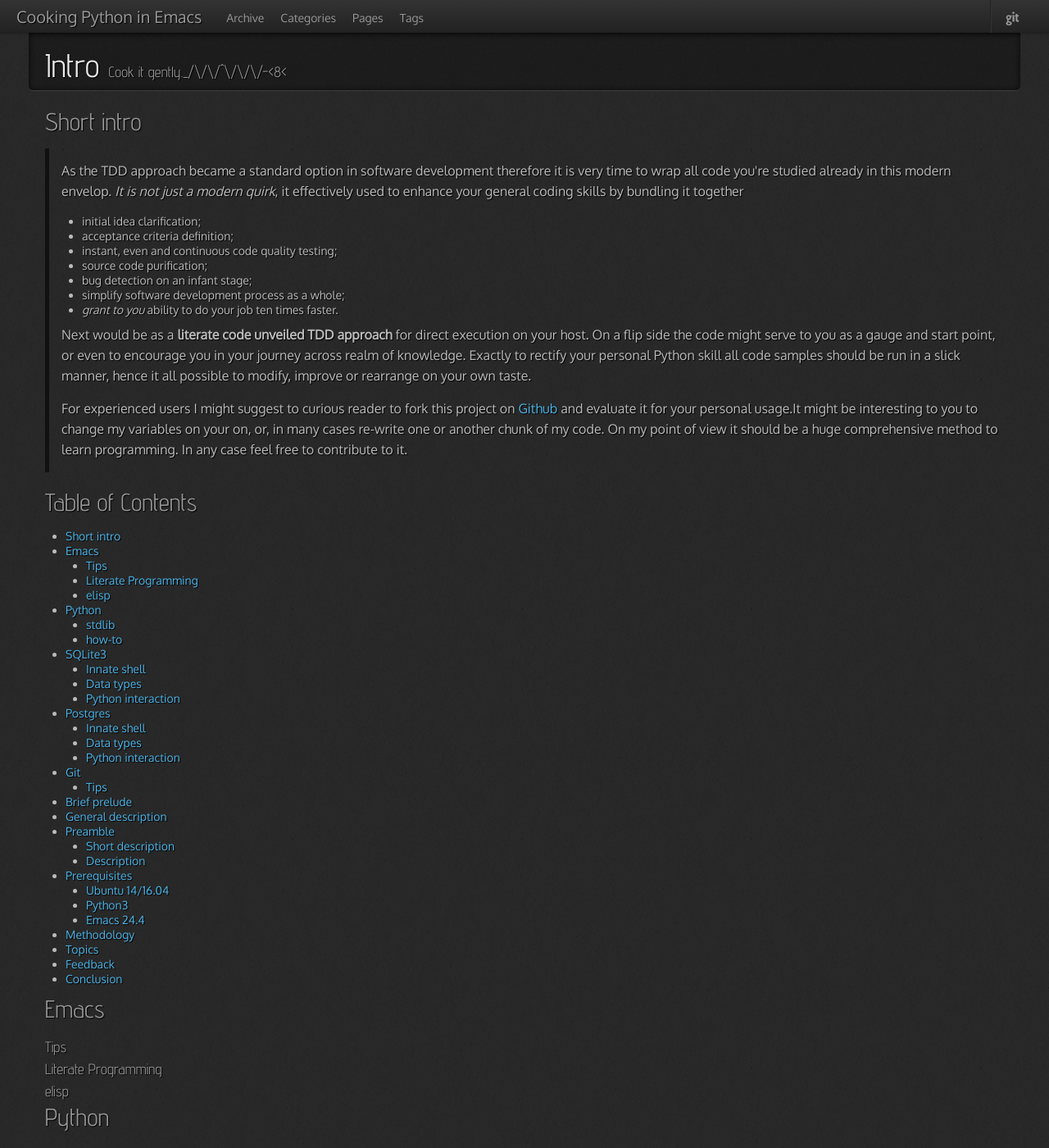
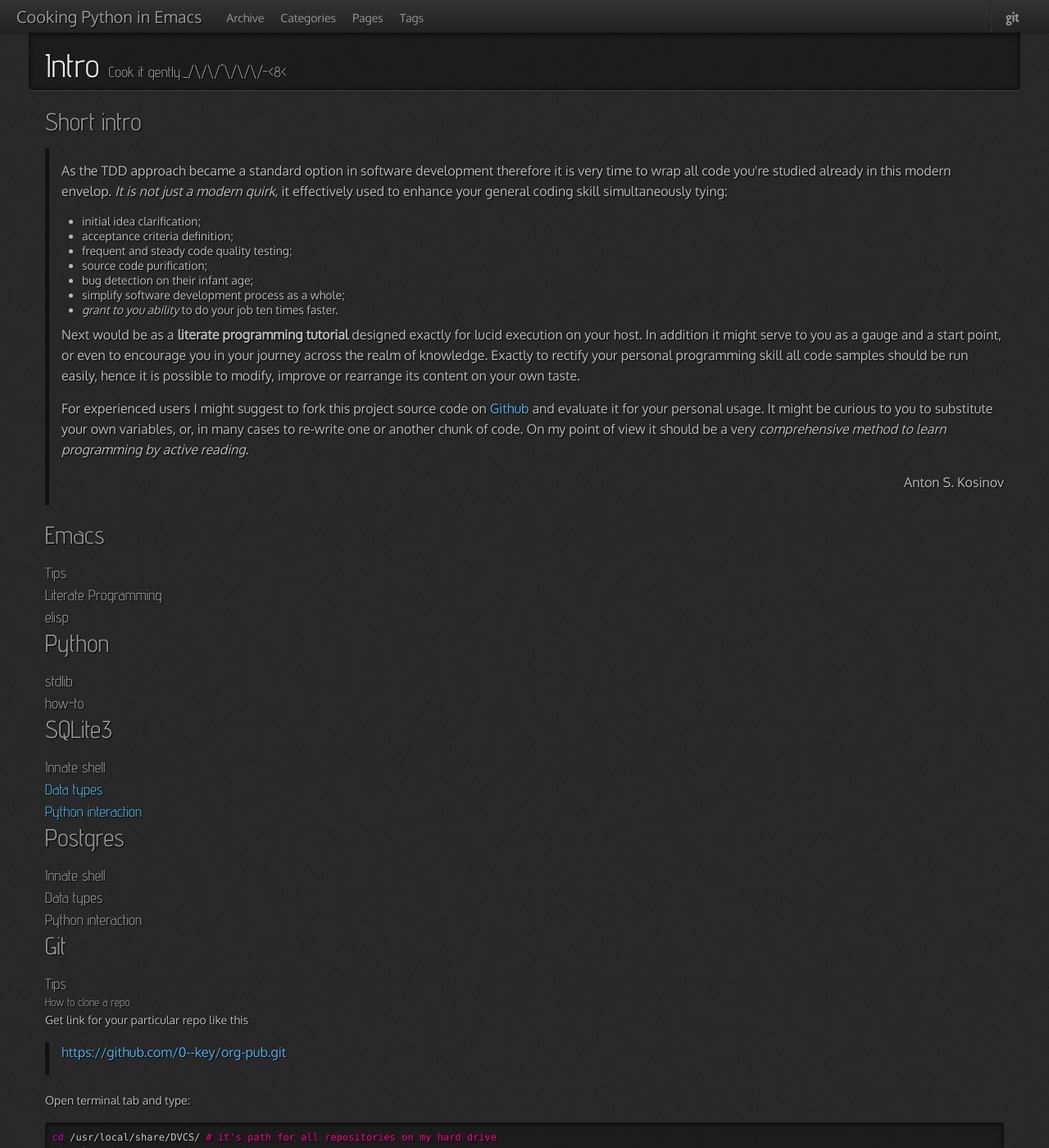
Before and after one commit to 0--key/0--key.github.io, a Jekyll site: the page built from _posts/2016-08-24-index.html, in a window 1280 px wide and 1400 px high. Shown: the whole window at 82% size. Built offline with Jekyll 4.4.1, drawn with Linux system fonts in a browser that asks for light colours; nearby versions of some CDN libraries.

Commit message:
Improved index page with inset strict html test

```diff
--- a/_posts/2016-08-24-index.html
+++ b/_posts/2016-08-24-index.html
@@ -19,167 +19,113 @@ tags: [sotfware development, emacs, Python, learning]
 As the TDD approach became a standard option in software development
 therefore it is very time to wrap all code you're studied already in
 this modern envelop. <i>It is not just a modern quirk</i>, it effectively
-used to enhance your general coding skills by bundling it together
+used to enhance your general coding skill simultaneously tying:
 </p>
+
 <ul class="org-ul">
 <li>initial idea clarification;</li>
 <li>acceptance criteria definition;</li>
-<li>instant, even and continuous code quality testing;</li>
+<li>frequent and steady code quality testing;</li>
 <li>source code purification;</li>
-<li>bug detection on an infant stage;</li>
+<li>bug detection on their infant age;</li>
 <li>simplify software development process as a whole;</li>
-<li><i>grant to you</i> ability to do your job ten times faster.</li>
+<li><i>grant to you ability</i> to do your job ten times faster.</li>
 </ul>
 
 <p>
-Next would be as a <b>literate code unveiled TDD approach</b> for direct
-execution on your host. On a flip side the code might serve to you
-as a gauge and start point, or even to encourage you in your journey
-across realm of knowledge. Exactly to rectify your personal Python
-skill all code samples should be run in a slick manner, hence it all
-possible to modify, improve or rearrange on your own taste.
+Next would be as a <b>literate programming tutorial</b> designed exactly
+for lucid execution on your host. In addition it might serve to you
+as a gauge and a start point, or even to encourage you in your
+journey across the realm of knowledge. Exactly to rectify your
+personal programming skill all code samples should be run easily,
+hence it is possible to modify, improve or rearrange its content on
+your own taste.
 </p>
 
 <p>
-For experienced users I might suggest to curious reader to fork this
-project on <a href="https://github.com/0--key/0--key.github.io">Github</a> and evaluate it for your personal usage.It might
-be interesting to you to change my variables on your on, or, in many
-cases re-write one or another chunk of my code. On my
-point of view it should be a huge comprehensive method to learn
-programming. In any case feel free to contribute to it.
+For experienced users I might suggest to fork this project source
+code on <a href="https://github.com/0--key/org-pub">Github</a> and evaluate it for your personal usage. It might be
+curious to you to substitute your own variables, or, in many cases
+to re-write one or another chunk of code. On my point of view it
+should be a very <i>comprehensive method to learn programming by
+active reading</i>.
 </p>
+
+<p align="right">Anton S. Kosinov</p>
 </blockquote>
-<div id="table-of-contents">
-<h2>Table of Contents</h2>
-<div id="text-table-of-contents">
-<ul>
-<li><a href="#orgheadline1">Short intro</a></li>
-<li><a href="#orgheadline2">Emacs</a>
-<ul>
-<li><a href="#orgheadline3">Tips</a></li>
-<li><a href="#orgheadline4">Literate Programming</a></li>
-<li><a href="#orgheadline5">elisp</a></li>
-</ul>
-</li>
-<li><a href="#orgheadline6">Python</a>
-<ul>
-<li><a href="#orgheadline7">stdlib</a></li>
-<li><a href="#orgheadline8">how-to</a></li>
-</ul>
-</li>
-<li><a href="#orgheadline9">SQLite3</a>
-<ul>
-<li><a href="#orgheadline10">Innate shell</a></li>
-<li><a href="#orgheadline11">Data types</a></li>
-<li><a href="#orgheadline12">Python interaction</a></li>
-</ul>
-</li>
-<li><a href="#orgheadline13">Postgres</a>
-<ul>
-<li><a href="#orgheadline14">Innate shell</a></li>
-<li><a href="#orgheadline15">Data types</a></li>
-<li><a href="#orgheadline16">Python interaction</a></li>
-</ul>
-</li>
-<li><a href="#orgheadline17">Git</a>
-<ul>
-<li><a href="#orgheadline18">Tips</a></li>
-</ul>
-</li>
-<li><a href="#orgheadline19">Brief prelude</a></li>
-<li><a href="#orgheadline20">General description</a></li>
-<li><a href="#orgheadline21">Preamble</a>
-<ul>
-<li><a href="#orgheadline22">Short description</a></li>
-<li><a href="#orgheadline23">Description</a></li>
-</ul>
-</li>
-<li><a href="#orgheadline24">Prerequisites</a>
-<ul>
-<li><a href="#orgheadline25">Ubuntu 14/16.04</a></li>
-<li><a href="#orgheadline26">Python3</a></li>
-<li><a href="#orgheadline27">Emacs 24.4</a></li>
-</ul>
-</li>
-<li><a href="#orgheadline28">Methodology</a></li>
-<li><a href="#orgheadline29">Topics</a></li>
-<li><a href="#orgheadline30">Feedback</a></li>
-<li><a href="#orgheadline31">Conclusion</a></li>
-</ul>
-</div>
-</div>
 </div>
 </div>
 
-<div id="outline-container-orgheadline2" class="outline-2">
-<h2 id="orgheadline2">Emacs</h2>
-<div class="outline-text-2" id="text-orgheadline2">
-</div><div id="outline-container-orgheadline3" class="outline-3">
-<h3 id="orgheadline3">Tips</h3>
+
+<div id="outline-container-orgheadline5" class="outline-2">
+<h2 id="orgheadline5">Emacs</h2>
+<div class="outline-text-2" id="text-orgheadline5">
+</div><div id="outline-container-orgheadline2" class="outline-3">
+<h3 id="orgheadline2">Tips</h3>
+</div>
+
+<div id="outline-container-orgheadline3" class="outline-3">
+<h3 id="orgheadline3">Literate Programming</h3>
 </div>
 
 <div id="outline-container-orgheadline4" class="outline-3">
-<h3 id="orgheadline4">Literate Programming</h3>
-</div>
-
-<div id="outline-container-orgheadline5" class="outline-3">
-<h3 id="orgheadline5">elisp</h3>
+<h3 id="orgheadline4">elisp</h3>
 </div>
 </div>
 
-<div id="outline-container-orgheadline6" class="outline-2">
-<h2 id="orgheadline6">Python</h2>
-<div class="outline-text-2" id="text-orgheadline6">
-</div><div id="outline-container-orgheadline7" class="outline-3">
-<h3 id="orgheadline7">stdlib</h3>
+<div id="outline-container-orgheadline8" class="outline-2">
+<h2 id="orgheadline8">Python</h2>
+<div class="outline-text-2" id="text-orgheadline8">
+</div><div id="outline-container-orgheadline6" class="outline-3">
+<h3 id="orgheadline6">stdlib</h3>
 </div>
 
-<div id="outline-container-orgheadline8" class="outline-3">
-<h3 id="orgheadline8">how-to</h3>
+<div id="outline-container-orgheadline7" class="outline-3">
+<h3 id="orgheadline7">how-to</h3>
 </div>
 </div>
 
-<div id="outline-container-orgheadline9" class="outline-2">
-<h2 id="orgheadline9">SQLite3</h2>
-<div class="outline-text-2" id="text-orgheadline9">
-</div><div id="outline-container-orgheadline10" class="outline-3">
-<h3 id="orgheadline10">Innate shell</h3>
+<div id="outline-container-orgheadline12" class="outline-2">
+<h2 id="orgheadline12">SQLite3</h2>
+<div class="outline-text-2" id="text-orgheadline12">
+</div><div id="outline-container-orgheadline9" class="outline-3">
+<h3 id="orgheadline9">Innate shell</h3>
+</div>
+
+<div id="outline-container-orgheadline10" class="outline-3">
+<h3 id="orgheadline10"><a href="http://0--key.github.io/sqlite3/data_types.html">Data types</a></h3>
 </div>
 
 <div id="outline-container-orgheadline11" class="outline-3">
-<h3 id="orgheadline11"><a href="http://0--key.github.io/sqlite3/data_types.html">Data types</a></h3>
-</div>
-
-<div id="outline-container-orgheadline12" class="outline-3">
-<h3 id="orgheadline12"><a href="http://0--key.github.io/python/stdlib/sqlite3/interaction.html">Python interaction</a></h3>
+<h3 id="orgheadline11"><a href="http://0--key.github.io/python/stdlib/sqlite3/interaction.html">Python interaction</a></h3>
 </div>
 </div>
 
-<div id="outline-container-orgheadline13" class="outline-2">
-<h2 id="orgheadline13">Postgres</h2>
-<div class="outline-text-2" id="text-orgheadline13">
-</div><div id="outline-container-orgheadline14" class="outline-3">
-<h3 id="orgheadline14">Innate shell</h3>
+<div id="outline-container-orgheadline16" class="outline-2">
+<h2 id="orgheadline16">Postgres</h2>
+<div class="outline-text-2" id="text-orgheadline16">
+</div><div id="outline-container-orgheadline13" class="outline-3">
+<h3 id="orgheadline13">Innate shell</h3>
+</div>
+
+<div id="outline-container-orgheadline14" class="outline-3">
+<h3 id="orgheadline14">Data types</h3>
 </div>
 
 <div id="outline-container-orgheadline15" class="outline-3">
-<h3 id="orgheadline15">Data types</h3>
-</div>
-
-<div id="outline-container-orgheadline16" class="outline-3">
-<h3 id="orgheadline16">Python interaction</h3>
+<h3 id="orgheadline15">Python interaction</h3>
 </div>
 </div>
 
-<div id="outline-container-orgheadline17" class="outline-2">
-<h2 id="orgheadline17">Git</h2>
-<div class="outline-text-2" id="text-orgheadline17">
+<div id="outline-container-orgheadline19" class="outline-2">
+<h2 id="orgheadline19">Git</h2>
+<div class="outline-text-2" id="text-orgheadline19">
 </div><div id="outline-container-orgheadline18" class="outline-3">
 <h3 id="orgheadline18">Tips</h3>
 <div class="outline-text-3" id="text-orgheadline18">
-</div><div id="outline-container-orgheadline32" class="outline-4">
-<h4 id="orgheadline32">How to clone a repo</h4>
-<div class="outline-text-4" id="text-orgheadline32">
+</div><div id="outline-container-orgheadline17" class="outline-4">
+<h4 id="orgheadline17">How to clone a repo</h4>
+<div class="outline-text-4" id="text-orgheadline17">
 <p>
 Get link for your particular repo like this
 </p>
@@ -194,7 +140,7 @@ Open terminal tab and type:
 </p>
 <div class="org-src-container">
 
-<pre class="src src-shell"><span style="color: #5f87af;">cd</span> /usr/local/share/DVCS/ <span style="color: #d7afaf; font-style: italic;"># </span><span style="color: #d7afaf; font-style: italic;">it's path for all repositories on my hard drive</span>
+<pre class="src src-shell"><span style="color: #cd00cd;">cd</span> /usr/local/share/DVCS/ <span style="color: #ff0087;"># </span><span style="color: #ff0087;">it's path for all repositories on my hard drive</span>
 git clone https://github.com/0--key/org-pub.git
 ls | grep org-pub
 </pre>
@@ -211,7 +157,7 @@ what's in:
 
 <div class="org-src-container">
 
-<pre class="src src-sh"><span style="color: #5f87af;">cd</span> /usr/local/share/DVCS/
+<pre class="src src-sh"><span style="color: #cd00cd;">cd</span> /usr/local/share/DVCS/
 ls org-pub
 </pre>
 </div>
@@ -291,7 +237,7 @@ It's empty but the License is there. Check up remotes:
 
 <div class="org-src-container">
 
-<pre class="src src-sh"><span style="color: #5f87af;">cd</span> /usr/local/share/DVCS/org-pub/
+<pre class="src src-sh"><span style="color: #cd00cd;">cd</span> /usr/local/share/DVCS/org-pub/
 git remote -v
 </pre>
 </div>
@@ -321,9 +267,9 @@ git remote -v
 </div>
 </div>
 
-<div id="outline-container-orgheadline19" class="outline-2">
-<h2 id="orgheadline19">Brief prelude</h2>
-<div class="outline-text-2" id="text-orgheadline19">
+<div id="outline-container-orgheadline20" class="outline-2">
+<h2 id="orgheadline20">Brief prelude</h2>
+<div class="outline-text-2" id="text-orgheadline20">
 <blockquote>
 <p>
 Any science is an experience which forged and enveloped in some
@@ -347,9 +293,9 @@ prevent any data corruption and lost.</li>
 </div>
 </div>
 
-<div id="outline-container-orgheadline20" class="outline-2">
-<h2 id="orgheadline20">General description</h2>
-<div class="outline-text-2" id="text-orgheadline20">
+<div id="outline-container-orgheadline21" class="outline-2">
+<h2 id="orgheadline21">General description</h2>
+<div class="outline-text-2" id="text-orgheadline21">
 <p>
 There are infinite number of wrong approaches and the best path to
 achieve some skill is to learn it by doing. For example it's
@@ -362,9 +308,9 @@ same way. All they was scholars and learn all life long.
 </div>
 </div>
 
-<div id="outline-container-orgheadline21" class="outline-2">
-<h2 id="orgheadline21">Preamble</h2>
-<div class="outline-text-2" id="text-orgheadline21">
+<div id="outline-container-orgheadline22" class="outline-2">
+<h2 id="orgheadline22">Preamble</h2>
+<div class="outline-text-2" id="text-orgheadline22">
 <blockquote>
 <p>
 Of cause learning by doing is a final stage in human creativity. It
@@ -375,9 +321,9 @@ further, and a lot of noways.
 </blockquote>
 </div>
 
-<div id="outline-container-orgheadline22" class="outline-3">
-<h3 id="orgheadline22">Short description</h3>
-<div class="outline-text-3" id="text-orgheadline22">
+<div id="outline-container-orgheadline23" class="outline-3">
+<h3 id="orgheadline23">Short description</h3>
+<div class="outline-text-3" id="text-orgheadline23">
 <blockquote>
 <p>
 Python 3.4.1 under the detailed scrutiny by unittest module.
@@ -386,9 +332,9 @@ Python 3.4.1 under the detailed scrutiny by unittest module.
 </div>
 </div>
 
-<div id="outline-container-orgheadline23" class="outline-3">
-<h3 id="orgheadline23">Description</h3>
-<div class="outline-text-3" id="text-orgheadline23">
+<div id="outline-container-orgheadline24" class="outline-3">
+<h3 id="orgheadline24">Description</h3>
+<div class="outline-text-3" id="text-orgheadline24">
 <blockquote>
 <p>
 Literate programming book for wide range of learners by reading
@@ -401,9 +347,9 @@ idioms are available to test on Emacs frame.
 </div>
 </div>
 
-<div id="outline-container-orgheadline24" class="outline-2">
-<h2 id="orgheadline24">Prerequisites</h2>
-<div class="outline-text-2" id="text-orgheadline24">
+<div id="outline-container-orgheadline28" class="outline-2">
+<h2 id="orgheadline28">Prerequisites</h2>
+<div class="outline-text-2" id="text-orgheadline28">
 </div><div id="outline-container-orgheadline25" class="outline-3">
 <h3 id="orgheadline25">Ubuntu 14/16.04</h3>
 </div>
@@ -417,9 +363,9 @@ idioms are available to test on Emacs frame.
 </div>
 </div>
 
-<div id="outline-container-orgheadline28" class="outline-2">
-<h2 id="orgheadline28">Methodology</h2>
-<div class="outline-text-2" id="text-orgheadline28">
+<div id="outline-container-orgheadline29" class="outline-2">
+<h2 id="orgheadline29">Methodology</h2>
+<div class="outline-text-2" id="text-orgheadline29">
 <blockquote>
 <p>
 In my humble opinion the best way to learn programming language lies
@@ -434,14 +380,14 @@ in their seeds.
 </div>
 </div>
 
-<div id="outline-container-orgheadline29" class="outline-2">
-<h2 id="orgheadline29">Topics</h2>
-</div>
-
 <div id="outline-container-orgheadline30" class="outline-2">
-<h2 id="orgheadline30">Feedback</h2>
+<h2 id="orgheadline30">Topics</h2>
 </div>
 
 <div id="outline-container-orgheadline31" class="outline-2">
-<h2 id="orgheadline31">Conclusion</h2>
+<h2 id="orgheadline31">Feedback</h2>
 </div>
+
+<div id="outline-container-orgheadline32" class="outline-2">
+<h2 id="orgheadline32">Conclusion</h2>
+</div>
```
